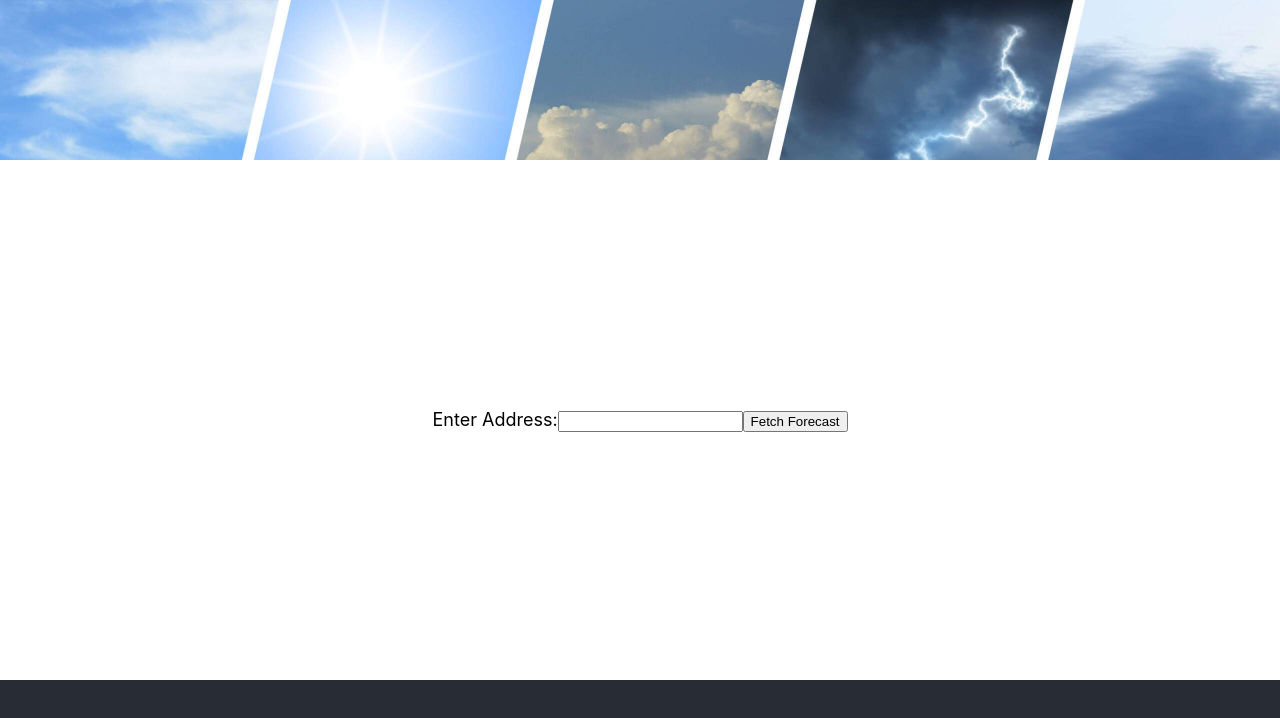
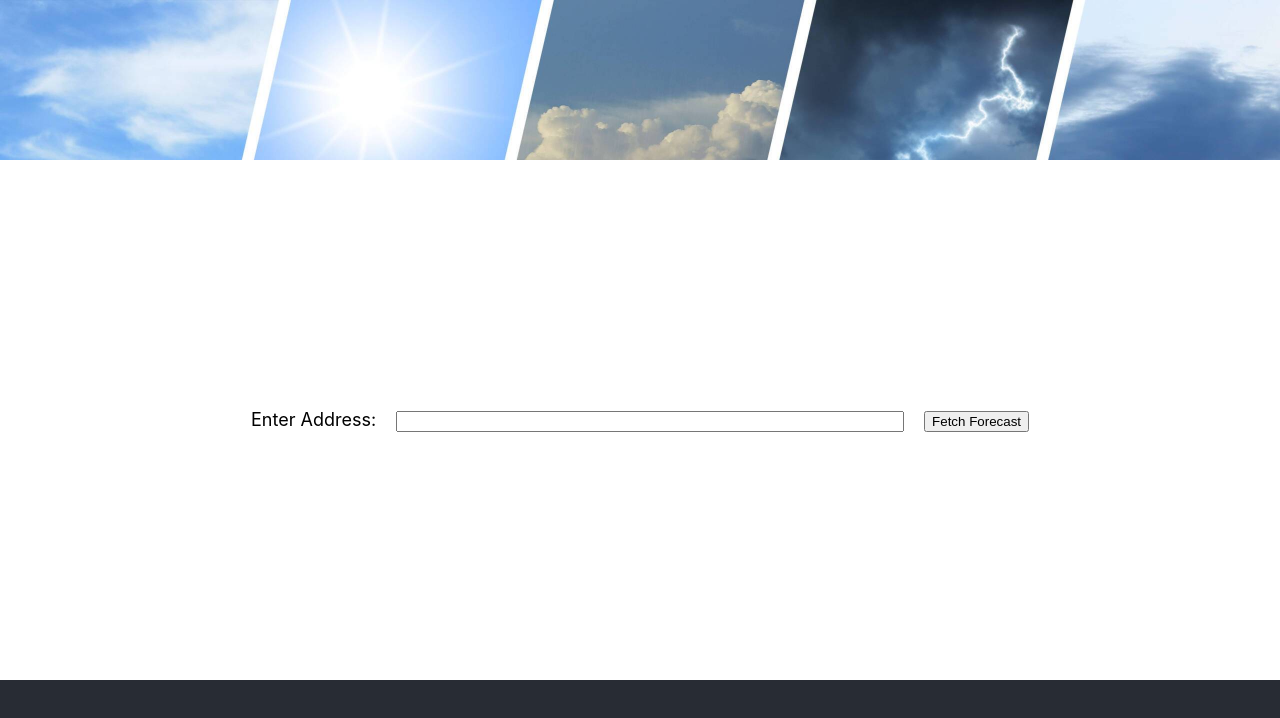
Before and after one commit to Buyooo/WeatherAppUp13, a React (Create React App) app in the folder clientapp/: page / in a window 1280 px wide. Shown: the top 718 px of the page. Built offline with nearby package versions, Linux system fonts and the light colour scheme.

Commit message:
Basic forecast component

```diff
--- a/clientapp/src/App.css
+++ b/clientapp/src/App.css
@@ -39,3 +39,8 @@ body {
   font-size: calc(10px + 1vmin); /* Adjust font size for the footer */
   color: white;
 }
+
+.address-box {
+  margin: 0px 20px;
+  width: 500px;
+}
--- a/clientapp/src/App.tsx
+++ b/clientapp/src/App.tsx
@@ -2,6 +2,7 @@ import React, { useState } from 'react';
 import './App.css';
 import { ForecastData } from './Models/ForecastModel';
 import headerImage from './Assets/header-image.jpeg';
+import Forecast from './Components/Forecast';
 
 function App() {
   // State variables
@@ -52,30 +53,12 @@ function App() {
             id="address"
             value={address}
             onChange={handleAddressChange}
+            className='address-box'
           />
           <button onClick={fetchForecast}>Fetch Forecast</button>
         </div>
 
-        {forecast && (
-          <div>
-            <h2>Forecast Data</h2>
-            <p>UpdateTime: {forecast.Properties.UpdateTime}</p>
-            <p>ValidTimes: {forecast.Properties.ValidTimes}</p>
-
-            {/* Display other properties as needed */}
-
-            {/* Example for Temperature */}
-            <h3>Temperature</h3>
-            <p>UOM: {forecast.Properties.Temperature.uom}</p>
-            <ul>
-              {forecast.Properties.Temperature.Values.map((item, index) => (
-                <li key={index}>
-                  ValidTime: {item.ValidTime}, Value: {item.Value}
-                </li>
-              ))}
-            </ul>
-          </div>
-        )}
+        <Forecast forecast={forecast} />
       </div>
 
       <footer className="App-footer">
--- /dev/null
+++ b/clientapp/src/Components/Forecast.tsx
@@ -0,0 +1,35 @@
+import React from 'react';
+import { ForecastData } from '../Models/ForecastModel';
+
+interface ForecastProps {
+  forecast: ForecastData | null;
+}
+
+const Forecast: React.FC<ForecastProps> = ({ forecast }) => {
+  if (!forecast) {
+    return null; // If there's no forecast data, don't render anything
+  }
+
+  return (
+    <div>
+      <h2>Forecast Data</h2>
+      <p>UpdateTime: {forecast.Properties.UpdateTime}</p>
+      <p>ValidTimes: {forecast.Properties.ValidTimes}</p>
+
+      {/* Display other properties as needed */}
+
+      {/* Example for Temperature */}
+      <h3>Temperature</h3>
+      <p>UOM: {forecast.Properties.Temperature.uom}</p>
+      <ul>
+        {forecast.Properties.Temperature.Values.map((item, index) => (
+          <li key={index}>
+            ValidTime: {item.ValidTime}, Value: {item.Value}
+          </li>
+        ))}
+      </ul>
+    </div>
+  );
+};
+
+export default Forecast;
```
